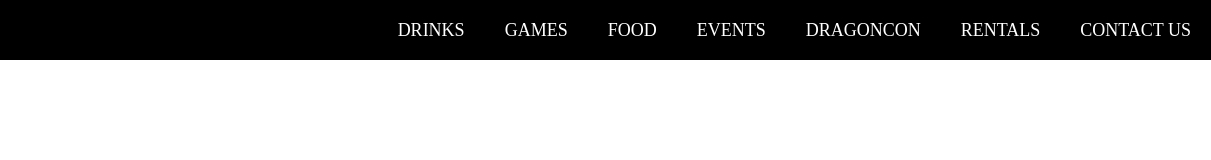
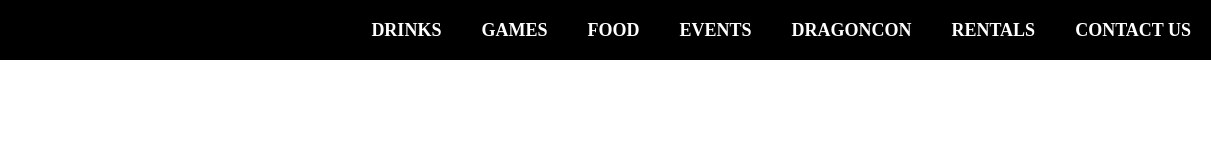
Before and after one commit to iamlifepersonified/joystickGamebar-alpha0, a plain HTML site: page index.html in a window 1280 px wide. Shown: the full height of the page, 69-1280 px from the left. Drawn offline with Linux system fonts and the light colour scheme.

Commit message:
testing suggested code in nav bar

```diff
--- a/styles/main.css
+++ b/styles/main.css
@@ -44,6 +44,9 @@ header {
     padding: 20px;
     display: block;
     color: white;
+    text-transform: uppercase;
+    font-weight: bold;
+    transition: background-color 0.3s, color 0.3s;
 }
 .nav-item {
     margin: 0;
```
